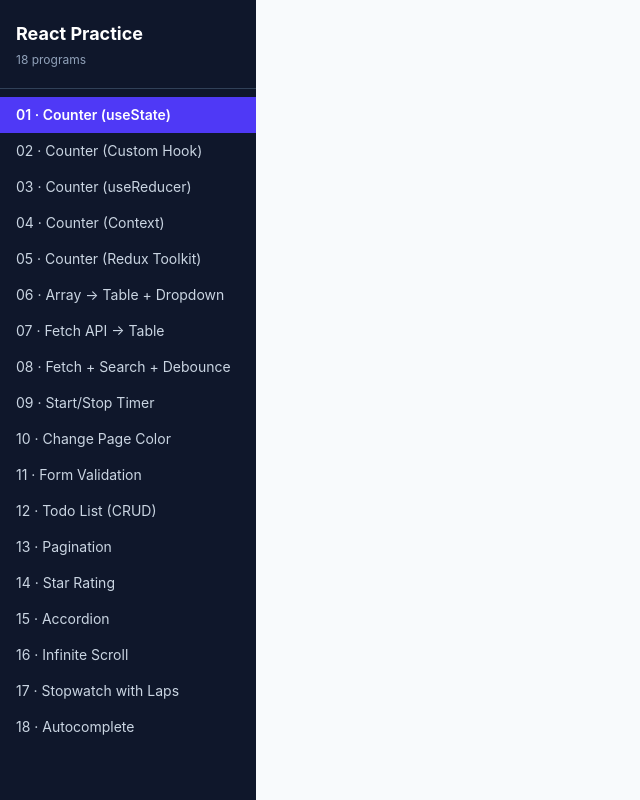
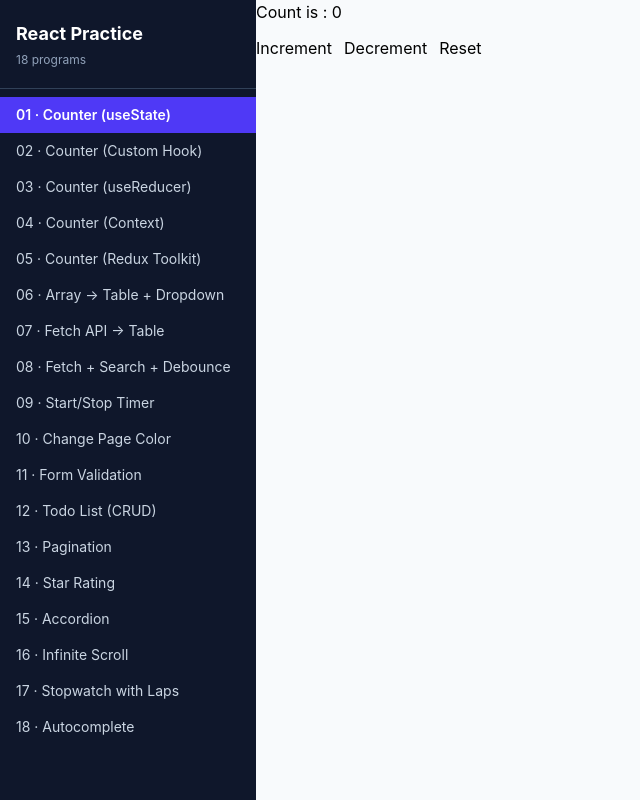
Before and after one commit to amrit-sbagga/full-stack-practice-programs, a React (Vite) app in the folder react-programs/: page /01-counter in a window 1280 px wide. Shown: the whole page, without its empty margins (0-640 px from the left). Built offline with nearby package versions, Linux system fonts and the light colour scheme.

Commit message:
program with counter implemented

```diff
--- a/react-programs/src/programs/01-counter/index.tsx
+++ b/react-programs/src/programs/01-counter/index.tsx
@@ -1,3 +1,4 @@
+import React, { useState } from "react";
 /**
  * PROGRAM 01 — Counter
  *
@@ -8,6 +9,36 @@
  *   - A "Reset" button that sets the count back to 0
  */
 
-export default function Counter() {
-  return <div />;
+function Counter() {
+  const [count, setCount] = useState(0);
+
+  // const handleIncrement = () => {
+  //   setCount(prev => prev + 1)
+  // }
+
+  const handleDecrement = () => {
+    setCount((prev) => prev - 1);
+  };
+
+  const reset = () => {
+    setCount(0);
+  };
+
+  return (
+    <>
+      <div style={{ marginBottom: "12px" }}>Count is : {count}</div>
+      <button
+        onClick={() => setCount((prev) => prev + 1)}
+        style={{ marginRight: "12px" }}
+      >
+        Increment
+      </button>
+      <button onClick={handleDecrement} style={{ marginRight: "12px" }}>
+        Decrement
+      </button>
+      <button onClick={reset}>Reset</button>
+    </>
+  );
 }
+
+export default Counter;
```
